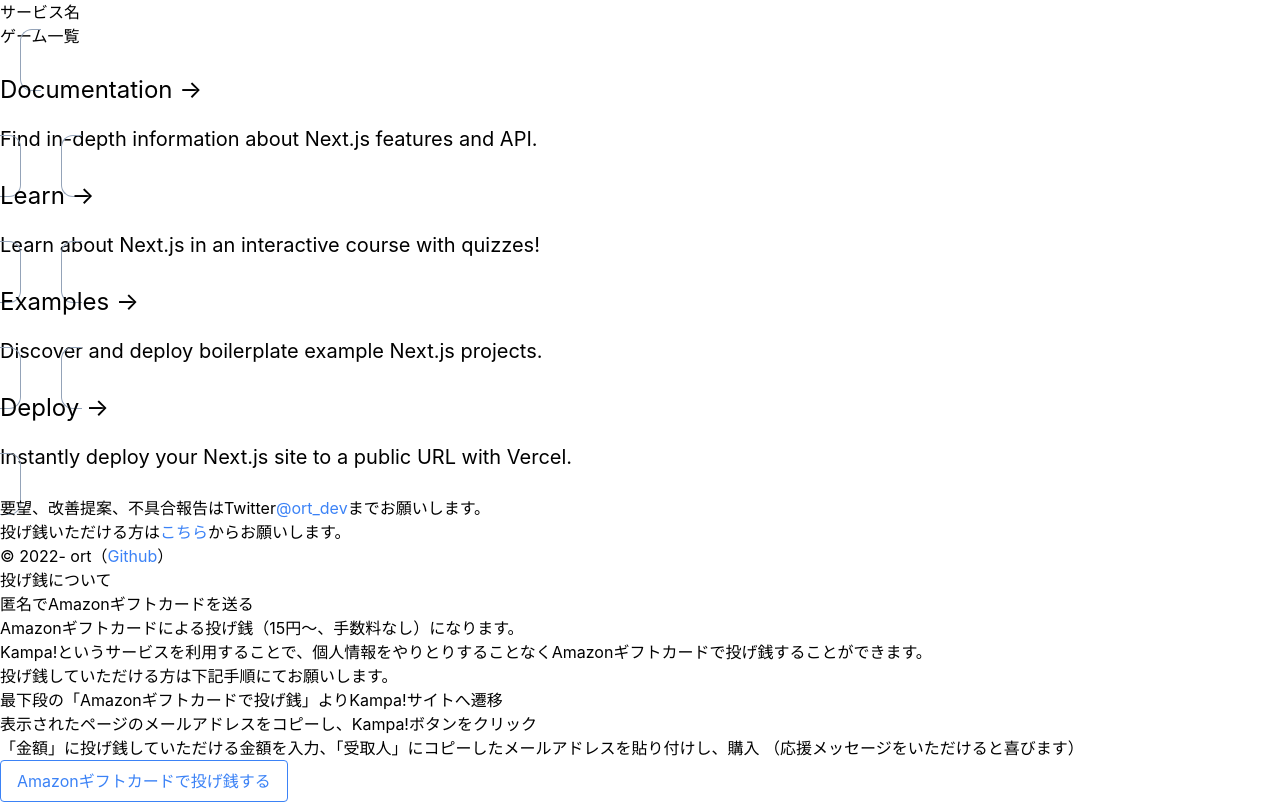
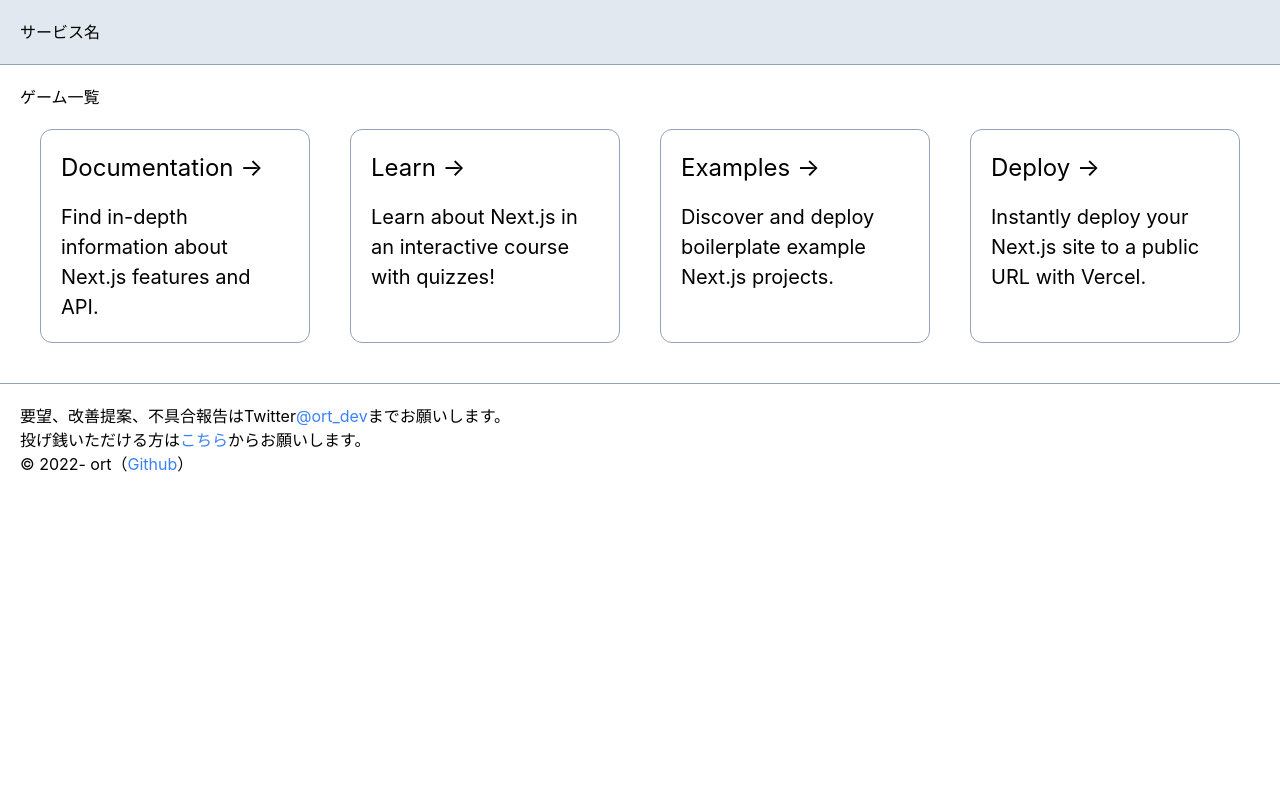
Before and after one commit to h-orito/dice-role, a Next.js app: page / in a window 1280 px wide. Shown: the top 804 px of the page. Built offline with nearby package versions, Linux system fonts and the light colour scheme.

Commit message:
update tailwindcss configuration

```diff
--- a/tailwind.config.js
+++ b/tailwind.config.js
@@ -1,7 +1,9 @@
 module.exports = {
   mode: 'jit',
-  purge: ['./pages/**/*.{js,ts,jsx,tsx}', './components/**/*.{js,ts,jsx,tsx}'],
-  content: [],
+  content: [
+    './pages/**/*.{js,ts,jsx,tsx}',
+    './components/**/*.{js,ts,jsx,tsx}'
+  ],
   theme: {
     extend: {}
   },
```
